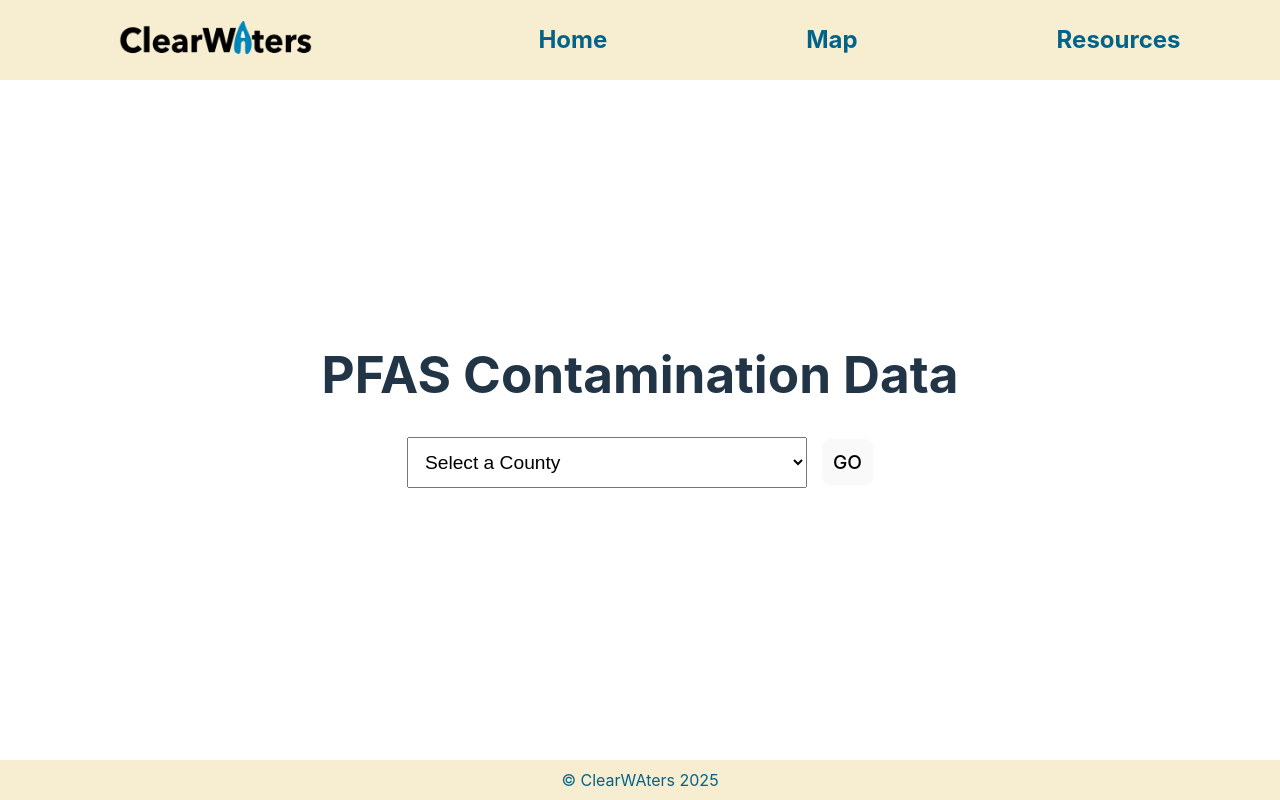
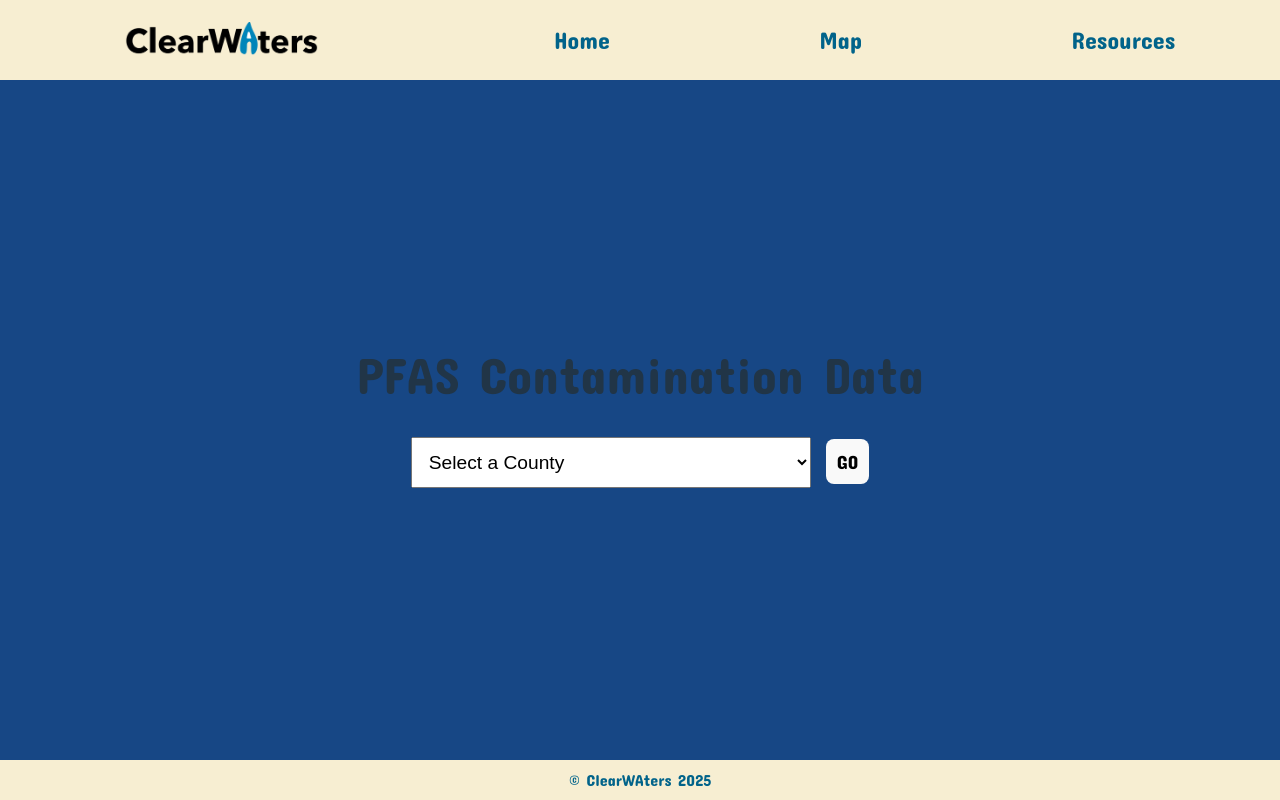
Before and after one commit to kellyjhorak/Squash, a React (Vite) app in the folder ClearWAters/: page / in a window 1280 px wide. Built offline with nearby package versions, Linux system fonts and the light colour scheme.

Commit message:
add styling

```diff
--- a/ClearWAters/index.html
+++ b/ClearWAters/index.html
@@ -5,6 +5,9 @@
     <link rel="icon" type="image/svg+xml" href="/vite.svg" />
     <meta name="viewport" content="width=device-width, initial-scale=1.0" />
     <title>Vite + React</title>
+    <link rel="preconnect" href="https://fonts.googleapis.com">
+<link rel="preconnect" href="https://fonts.gstatic.com" crossorigin>
+<link href="https://fonts.googleapis.com/css2?family=Concert+One&display=swap" rel="stylesheet">
   </head>
   <body>
     <div id="root"></div>
--- a/ClearWAters/src/homepage.jsx
+++ b/ClearWAters/src/homepage.jsx
@@ -37,7 +37,6 @@
   // Helper function to parse dates in MM/DD/YY format
   const parseDate = (dateString) => {
     const parts = dateString.split('/');
-    // parts: [month, day, year]
     let year = parts[2];
     if (year.length === 2) {
       year = '20' + year; // convert e.g., "23" to "2023"
@@ -57,6 +56,9 @@
 
   const mostRecentData = Object.values(mostRecentDataByPFAS);
 
+  // Print the count to the console
+  console.log(`Number of PFAS returned for ${countyInput}: ${mostRecentData.length}`);
+
   return (
     <div>
       <header style={{ display: 'flex', alignItems: 'center' }}>
@@ -70,6 +72,8 @@
       <main>
         <div className="container">
           <div id="data-section">
+            {/* Display the count on the UI */}
+            <p>{mostRecentData.length} PFAS entries found for {countyInput} county.</p>
             <table>
               <thead>
                 <tr>
--- a/ClearWAters/src/styling.css
+++ b/ClearWAters/src/styling.css
@@ -1,9 +1,19 @@
+
 
 #root {
   max-width: 1280px;
   margin: 0 auto;
   padding: 2rem;
   text-align: center;
+  font-family: "Concert One", serif;
+  font-weight: 400;
+  font-style: normal;
+}
+
+body {
+  background-color: #174785;
+  margin: 0; /* Remove default margins if needed */
+  padding: 0;
 }
 
 
```
